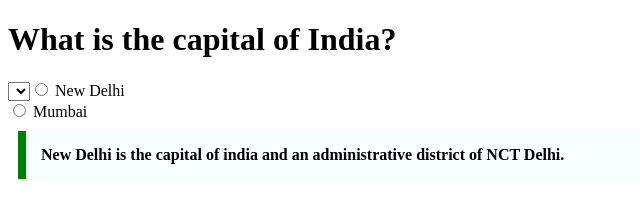
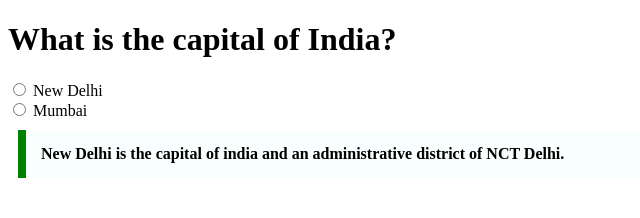
Before and after one commit to acciojob/trivia-VigneshKalyan, a website: page main.html in a window 1280 px wide. Shown: the full height of the page, 0-640 px from the left. Drawn offline with Linux system fonts and the light colour scheme.

Commit message:
Update main.html
chanegs

```diff
--- a/main.html
+++ b/main.html
@@ -8,7 +8,7 @@
 
 <body>
 	<h1>What is the capital of India?</h1>
-	<select>
+
 		<input type="radio" id="New Delhi" name="city" value="New Delhi">
 		<label for="New Delhi">New Delhi</label><br>
 		<input type="radio" id="Mumbai" name="city" value="Mumbai">
```
